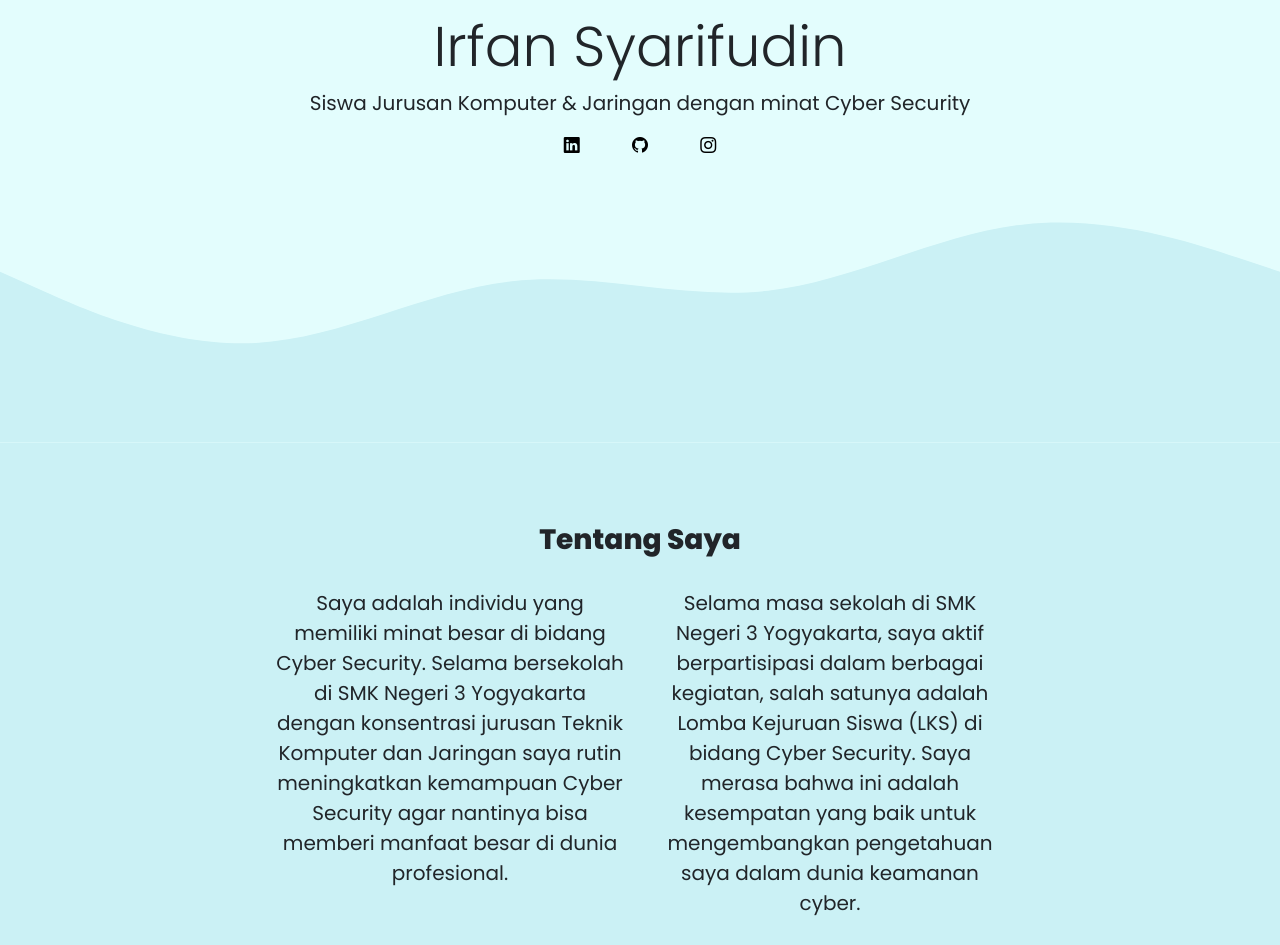
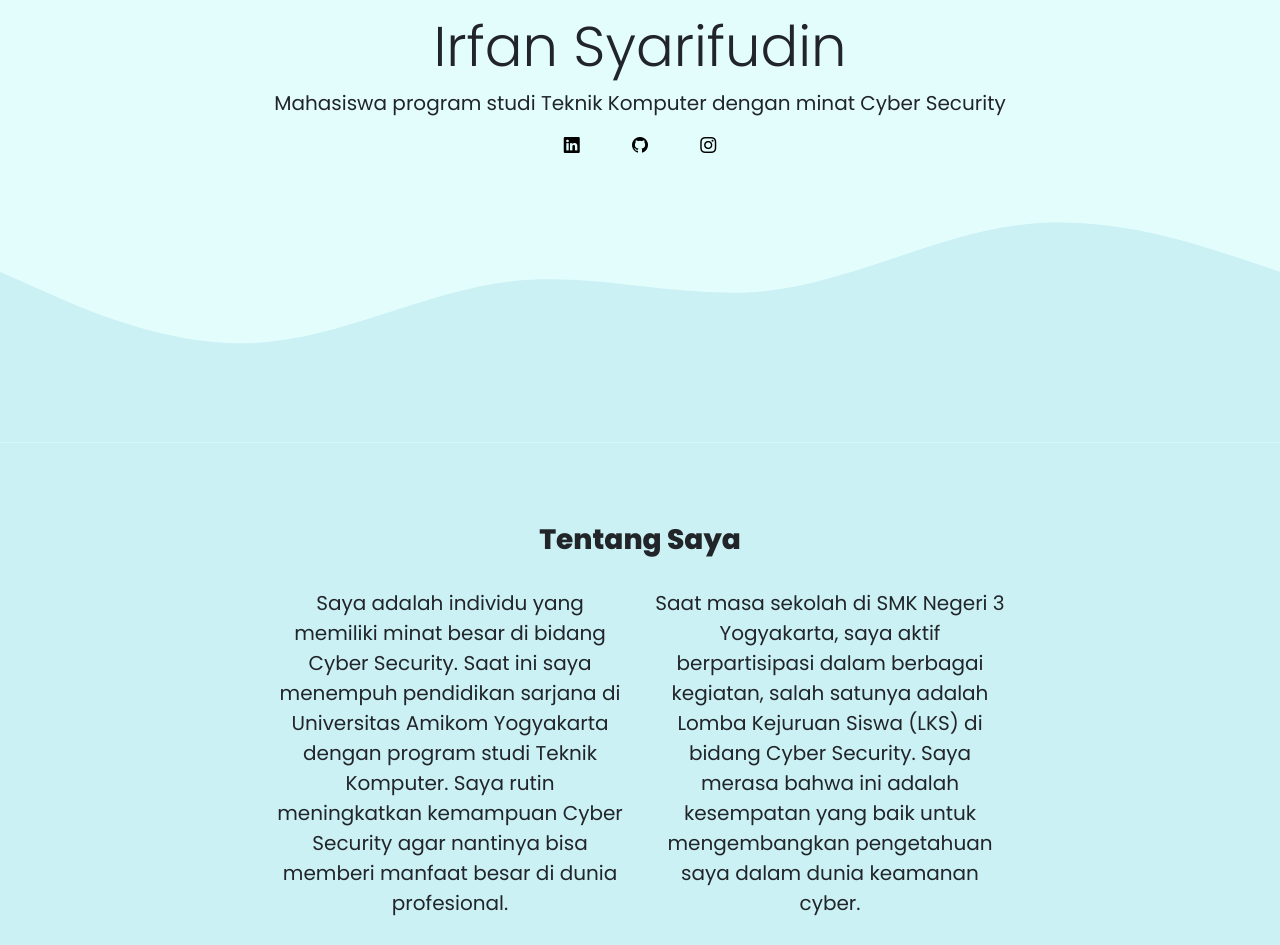
Before and after one commit to Irfan3006/website-portfolio, a plain HTML site: page portofolio/index.html in a window 1280 px wide. Shown: the part 291-1236 px from the top of the page. Drawn offline with nearby package versions, Linux system fonts and the light colour scheme.

Commit message:
Update
Update tentang saya & sertifikat.

```diff
--- a/portofolio/index.html
+++ b/portofolio/index.html
@@ -12,7 +12,7 @@
 
     <!-- Meta Tags SEO Friendly -->
     <meta name="title" content="Portofolio | Irfan Syarifudin" />
-    <meta name="description" content="Irfan Syarifudin adalah seorang siswa jurusan Teknik Komputer & Jaringan dengan minat Cyber Security. Jelajahi proyek-proyek dan sertifikatnya." />
+    <meta name="description" content="Irfan Syarifudin adalah seorang mahasiswa program studi Teknik Komputer dengan minat Cyber Security. Jelajahi proyek-proyek dan sertifikatnya." />
     <meta name="keywords" content="Irfan Syarifudin, Website Irfan Syarifudin, Portofolio Irfan Syarifudin" />
     <meta name="robots" content="index, follow" />
     <meta http-equiv="Content-Type" content="text/html; charset=utf-8" />
@@ -24,7 +24,7 @@
     <meta property="og:title" content="Portofolio | Irfan Syarifudin" />
     <meta
       property="og:description"
-      content="Irfan Syarifudin adalah seorang siswa jurusan Teknik Komputer & Jaringan dengan minat Cyber Security. Jelajahi proyek-proyek dan sertifikatnya."
+      content="Irfan Syarifudin adalah seorang mahasiswa program studi Teknik Komputer dengan minat Cyber Security. Jelajahi proyek-proyek dan sertifikatnya."
     />
     <meta property="og:image" content="https://irfan-syarifudin.vercel.app/assets/img/projek-portofolio.png" />
 
@@ -34,7 +34,7 @@
     <meta property="twitter:title" content="Portofolio | Irfan Syarifudin" />
     <meta
       property="twitter:description"
-      content="Irfan Syarifudin adalah seorang siswa jurusan Teknik Komputer & Jaringan dengan minat Cyber Security. Jelajahi proyek-proyek dan sertifikatnya."
+      content="Irfan Syarifudin adalah seorang mahasiswa program studi Teknik Komputer dengan minat Cyber Security. Jelajahi proyek-proyek dan sertifikatnya."
     />
     <meta property="twitter:image" content="https://irfan-syarifudin.vercel.app/assets/img/projek-portofolio.png" />
 
@@ -120,7 +120,7 @@
     <section class="jumbotron text-center">
       <img src="/assets/img/profil.jpg" alt="Foto Irfan Syarifudin" width="200" class="rounded-circle img-thumbnail animasi-bawah-jumbotron zoom" href="#" />
       <h1 class="display-4 text-warna animasi-kiri-jumbotron mt-3" href="#">Irfan Syarifudin</h1>
-      <p class="lead text-warna animasi-kanan-jumbotron"><strong> Siswa Jurusan Komputer & Jaringan dengan minat Cyber Security </strong></p>
+      <p class="lead text-warna animasi-kanan-jumbotron"><strong>Mahasiswa program studi Teknik Komputer dengan minat Cyber Security </strong></p>
       <div class="icon">
         <a href="https://www.linkedin.com/in/irfan-syarifudin" target="_blank" class="href text-black"
           ><i class="bi bi-linkedin p-4 animate__animated animate__bounceIn animate__slower animate__delay-5s"></i
@@ -153,14 +153,14 @@
         <div class="row justify-content-center fs-5 text-center">
           <div class="col-md-4 mb-2" data-aos="fade-right" data-aos-duration="900" data-aos-delay="200">
             <p>
-              Saya adalah individu yang memiliki minat besar di bidang Cyber Security. Selama bersekolah di SMK Negeri 3 Yogyakarta dengan konsentrasi jurusan Teknik Komputer dan Jaringan
-              saya rutin meningkatkan kemampuan Cyber Security agar nantinya bisa memberi manfaat besar di dunia profesional.
+              Saya adalah individu yang memiliki minat besar di bidang Cyber Security. Saat ini saya menempuh pendidikan sarjana di Universitas Amikom Yogyakarta dengan program studi Teknik
+              Komputer. Saya rutin meningkatkan kemampuan Cyber Security agar nantinya bisa memberi manfaat besar di dunia profesional.
             </p>
           </div>
           <div class="col-md-4" data-aos="fade-left" data-aos-duration="900" data-aos-delay="200">
             <p>
-              Selama masa sekolah di SMK Negeri 3 Yogyakarta, saya aktif berpartisipasi dalam berbagai kegiatan, salah satunya adalah Lomba Kejuruan Siswa (LKS) di bidang Cyber Security.
-              Saya merasa bahwa ini adalah kesempatan yang baik untuk mengembangkan pengetahuan saya dalam dunia keamanan cyber.
+              Saat masa sekolah di SMK Negeri 3 Yogyakarta, saya aktif berpartisipasi dalam berbagai kegiatan, salah satunya adalah Lomba Kejuruan Siswa (LKS) di bidang Cyber Security. Saya
+              merasa bahwa ini adalah kesempatan yang baik untuk mengembangkan pengetahuan saya dalam dunia keamanan cyber.
             </p>
           </div>
         </div>
@@ -401,7 +401,7 @@
               <div class="card-body">
                 <h5 class="card-title">Sertfikat Ethical Hacking Bootcamp</h5>
                 <p class="card-text">Sertifikat Ethical Hacking Bootcamp dari Zero To Mastery dan Udemy</p>
-                <a href="https://drive.google.com/file/d/1VVm_TEi9QfJyfrPkuWalOginQajvvKqq/view?usp=sharing" class="btn btn-primary" target="_blank">Kunjungi</a>
+                <a href="https://ude.my/UC-4468ccc8-9ef3-46d1-b711-3c6fee0bd093" class="btn btn-primary" target="_blank">Kunjungi</a>
               </div>
             </div>
           </div>
```
